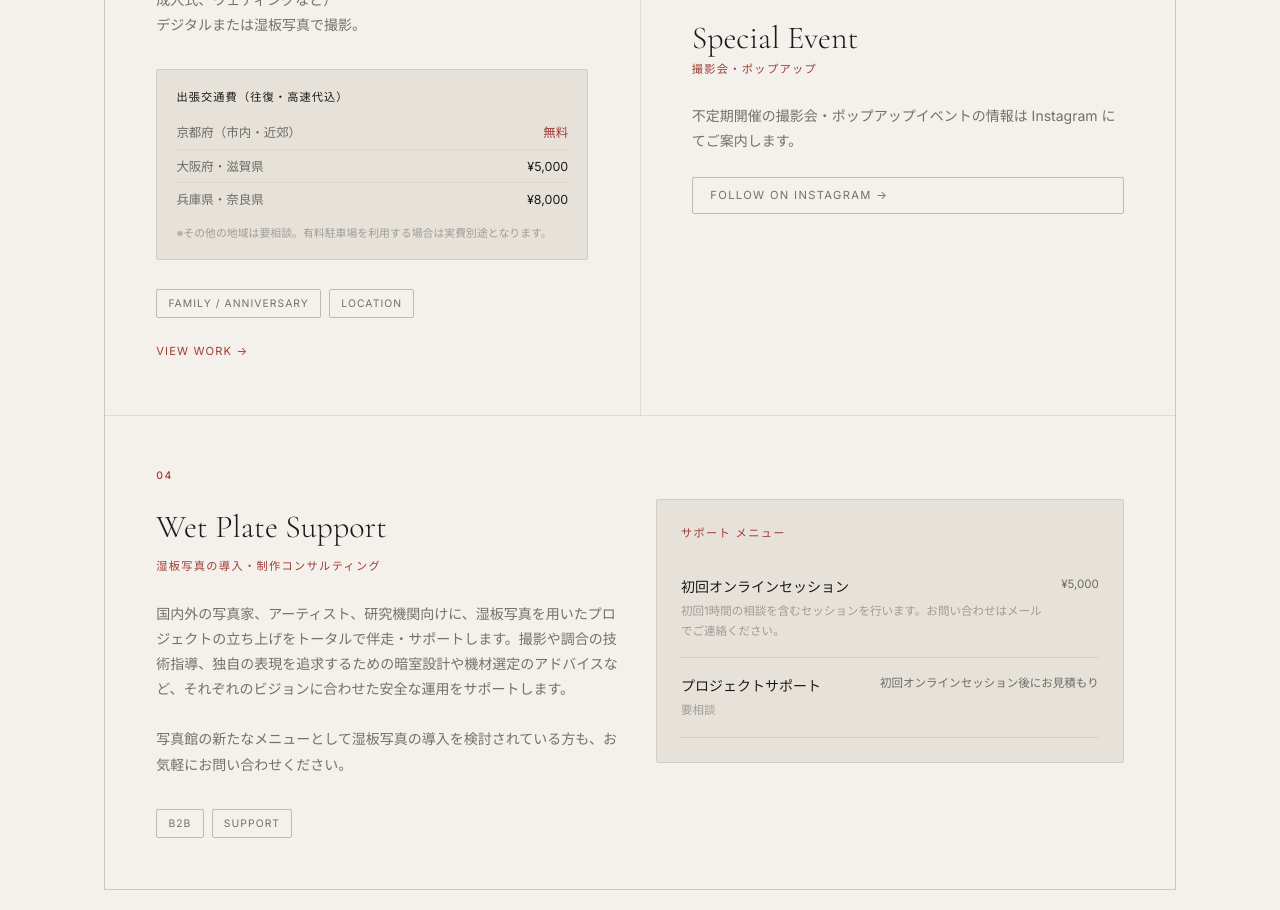
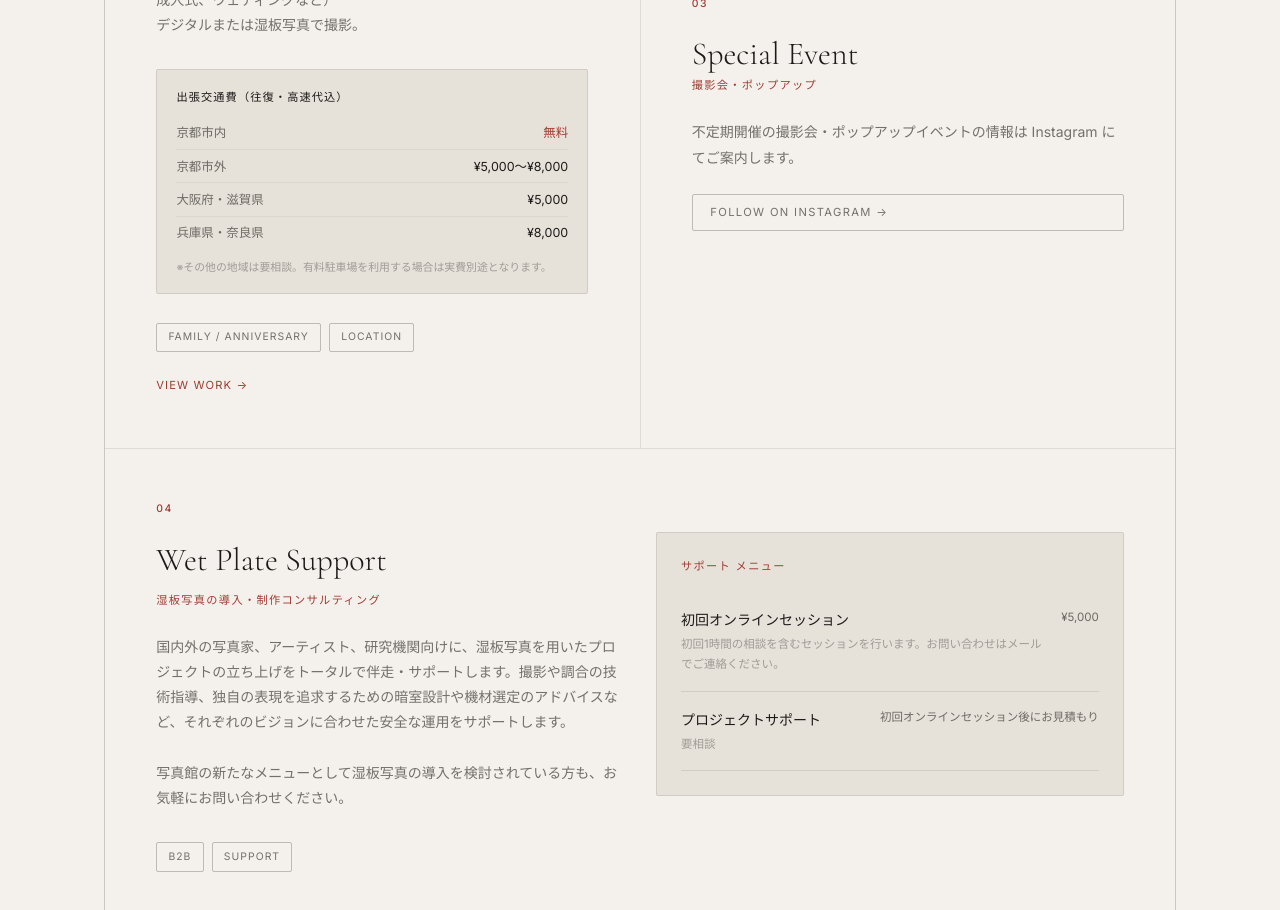
Before and after one commit to sawaganinja/yukihonda-portfolio, a React (Vite) app: page / in a window 1280 px wide. Shown: the part 1880-2790 px from the top of the page. Built offline with nearby package versions, Linux system fonts and the light colour scheme.

Commit message:
update: Refine travel fee rows to separate 京都市内 (free) and 京都市外 (5000-8000yen)

```diff
--- a/src/App.tsx
+++ b/src/App.tsx
@@ -205,8 +205,12 @@ function Services({ onViewWork }: { onViewWork: (f: Filter) => void }) {
             <div className="travel-fee-box">
               <p className="travel-fee-box__title">出張交通費（往復・高速代込）</p>
               <div className="travel-fee-box__row">
-                <span>京都府（市内・近郊）</span>
+                <span>京都市内</span>
                 <span className="travel-fee-box__price travel-fee-box__price--free">無料</span>
+              </div>
+              <div className="travel-fee-box__row">
+                <span>京都市外</span>
+                <span className="travel-fee-box__price">¥5,000〜¥8,000</span>
               </div>
               <div className="travel-fee-box__row">
                 <span>大阪府・滋賀県</span>
```
